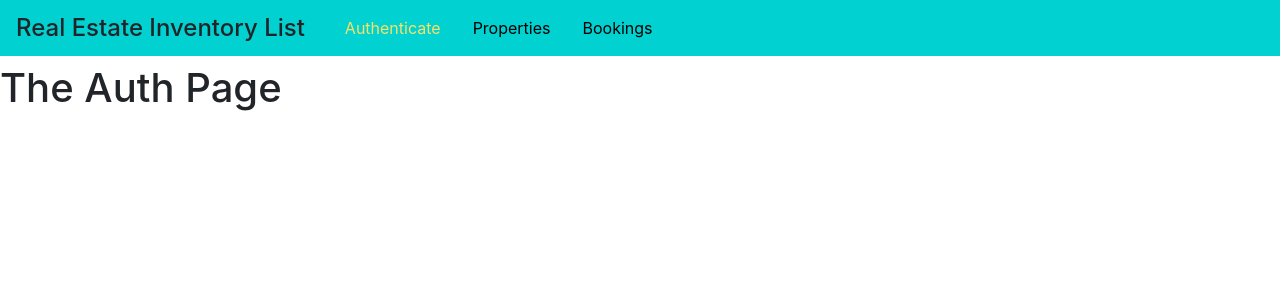
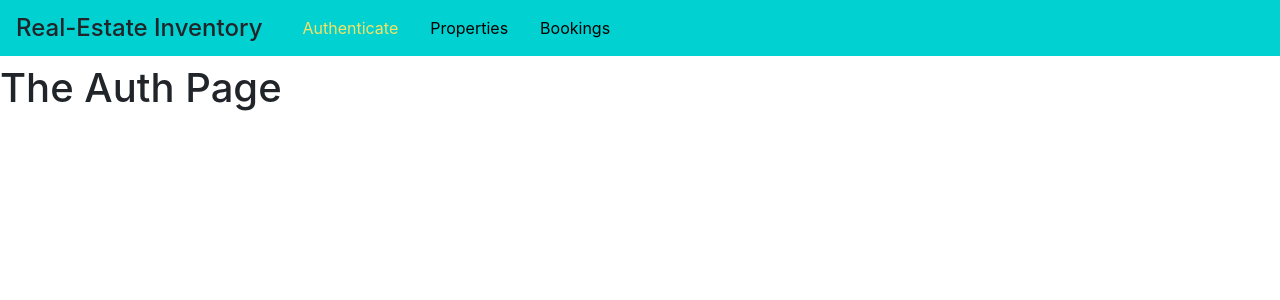
Before and after one commit to DavidRuby/RealEstate, a React (Create React App) app: page /Auth in a window 1280 px wide. Shown: the top 300 px of the page. Built offline with nearby package versions, Linux system fonts and the light colour scheme.

Commit message:
late night coding

```diff
--- a/public/index.html
+++ b/public/index.html
@@ -19,7 +19,7 @@
       work correctly both with client-side routing and a non-root public URL.
       Learn how to configure a non-root public URL by running `npm run build`.
     -->
-    <title>Imigro</title>
+    <title>Real Estate Inventory Club List</title>
 
 <!-- FONTS USED IN THIS PROJECT-->
 
--- a/src/components/Navigation/MainNavigation.js
+++ b/src/components/Navigation/MainNavigation.js
@@ -7,7 +7,7 @@ const mainNavigation = props => (
 
     <header className="main-navigation">
         <div className="main-navigation__logo">
-            <h1>Real Estate Inventory List</h1>
+            <h1>Real-Estate Inventory</h1>
         </div>
         <nav className="main-navigation__item">
         <ul>
```
